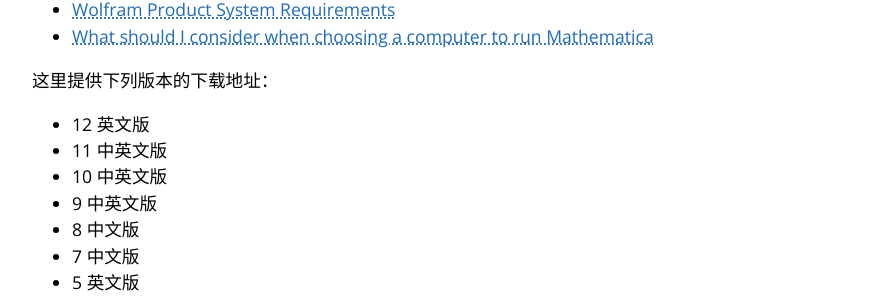
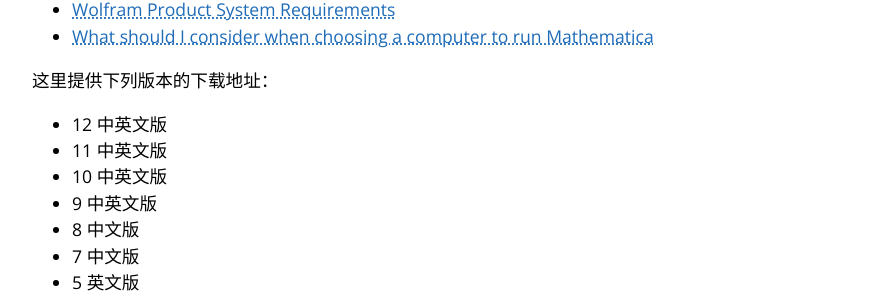
Before and after one commit to TieBaMma/InstallTutorial, a Jekyll site: the page built from index.md, in a window 1280 px wide and 900 px high, scrolled down 2257 px. Shown: the part 148-446 px from the top of the window, without its empty margins (192-1082 px from the left). Built offline with Jekyll 4.4.1, drawn with Linux system fonts in a browser that asks for light colours.

Commit message:
Update index.md

```diff
--- a/index.md
+++ b/index.md
@@ -77,7 +77,7 @@
 
 这里提供下列版本的下载地址：
 
-* 12 英文版
+* 12 中英文版
 * 11 中英文版
 * 10 中英文版
 * 9 中英文版
```
